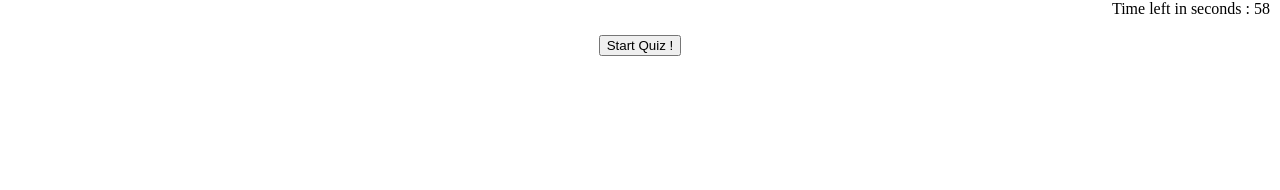
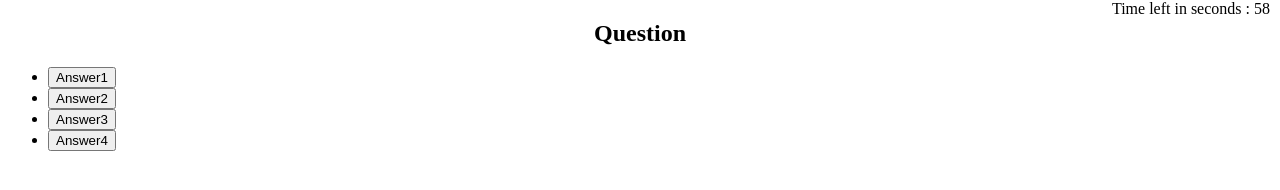
Before and after one commit to Popowski1/quizboys, a plain HTML site: page Develop/index.html in a window 1280 px wide. Both pictures are taken after a click on the element "Start Quiz !". Drawn offline with Linux system fonts and the light colour scheme.

Commit message:
added a lot of js, not working at all

```diff
--- a/Develop/index.html
+++ b/Develop/index.html
@@ -19,11 +19,13 @@
     </div>
     <div class="qpack" id="question">
       <h2>Question</h2>
+    </div>
+    <div class="qpack" id="answers">
         <ul>
-          <li id="answer1"><button>Answer 1</button></li>
-          <li id="answer2"><button>Answer 2</button> </li>
-          <li id="answer3"><button>Answer 3</button> </li>
-          <li id="answer4"><button>Answer 4</button> </li>
+          <li id="answer1" value="a"><button>Answer1</button></li>
+          <li id="answer2" value="b"><button>Answer2</button> </li>
+          <li id="answer3" value="c"><button>Answer3</button> </li>
+          <li id="answer4" value="d"><button>Answer4</button> </li>
         </ul>
 
     </div>
--- a/Develop/script.js
+++ b/Develop/script.js
@@ -1,23 +1,114 @@
 var timerVar = document.getElementById('timer');
-var startButton =document.getElementById('start');
+var startButton = document.getElementById('start');
+var answerList = document.getElementById('answers');
+var answer1 = document.getElementById('answer1');
+var answer2 = document.getElementById('answer2');
+var answer3 = document.getElementById('answer3');
+var answer4 = document.getElementById('answer4');
+var answerall = document.querySelectorAll('answers')
+var questionPrompt = document.getElementById('question');
+var correctfb = document.getElementById('correct');
+var incorrfb = document.getElementById('incorrect');
 
 
+var questionArray = [
+  {
+    Question: "How many noses does a monkey have ?",
+    answers: ["a. 0", "b. 1", "c. 2", "d. 3"],
+  correctAnswer: "b"
+},
 
-startButton.addEventListener('click', function() {
-  stimer();
-}
+{
+  Question: "How many eyes does a whale have ?",
+  answers: ["a. 0", "b. 1", "c. 2", "d. 3"],
+correctAnswer: "c"
+},
+{
+  Question: "How many legs does a moose have ?",
+  answers: ["a. 0", "b. 1", "c. 2", "d. 4"],
 
-);
+correctAnswer: "d"
+},
+{
+  Question: "How many arms does a human have ?",
+  answers: ["a. 0", "b. 1", "c. 2", "d. 3"],
+
+correctAnswer: "c"
+},
+{
+  Question: "How many toes does a worm have ?",
+  answers: ["a. 0", "b. 1", "c. 2", "d. 3"],
+
+correctAnswer: "a"
+},
+
+];
+
+var questioncounter = 1;
+var questionnum = 0;
 
 function stimer() {
+
   var secondsLeft = 60;
   var timerInterval = setInterval(function() {
     secondsLeft--;
     timerVar.textContent = "Time left in seconds : " + secondsLeft;
     if(secondsLeft === 0) {
       clearInterval(timerInterval);
+    var questionnum = 0
+    showQuestions(questionnum);
 
     }
 
   }, 1000);
 }
+
+function showQuestions(i) {
+  questionPrompt.innerHTML= questionArray[i].Question;
+  answer1.innerHTML = questionArray[i].answers[0];
+  answer1.innerHTML = questionArray[i].answers[0];
+  answer1.innerHTML = questionArray[i].answers[0];
+  answer1.innerHTML = questionArray[i].answers[0];
+questionnum = i
+
+};
+
+
+function answerFeedback(event) {
+    event.preventDefault();
+
+
+
+if (questionArray[questionnum].correctAnswer == event.target.value) {
+  correctfb.setAttribute("style", "display: block;");
+}
+else {
+  incorrfb.setAttribute("style", "display:block;"  );
+  secondsLeft = secondsLeft - 5;
+}
+
+if (questionnum < questionArray.length -1) {
+  showQuestions(questionnum + 1);
+}else {
+  youLose();
+}};
+questioncounter++;
+
+
+
+function youLose () {
+
+  questionPrompt.innerHTML= "You lose";
+}
+
+startButton.addEventListener('click', function() {
+  startButton.setAttribute("style" , "display: None;");
+  answerList.setAttribute("style", "display: block; text-align:left;");
+  questionPrompt.setAttribute("style", "display: block;");
+
+
+  stimer();
+  showQuestions();
+}
+
+);
```
